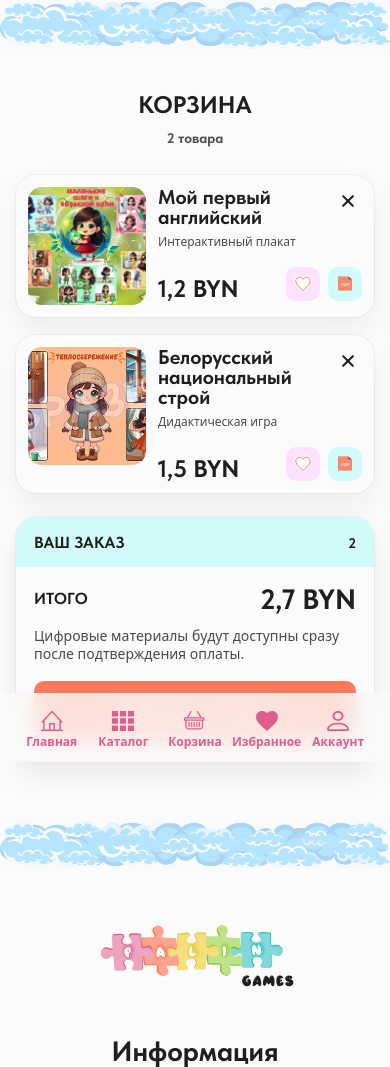
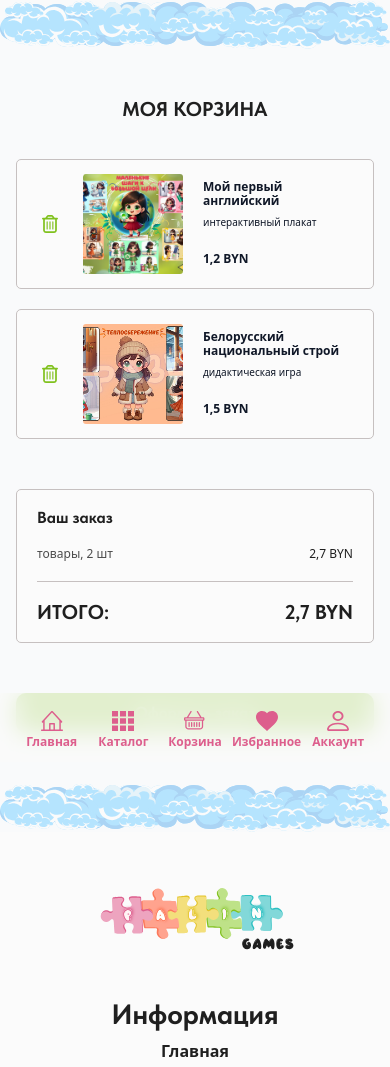
Before and after one commit to jendox/palingames, a Django app: page /cart/ in a window 390 px wide. Shown: the part 82-1149 px from the top of the page. Run offline with Django 5.2, Linux system fonts and the light colour scheme; style sheets or scripts are compiled from the project's sources; some web fonts are replaced.

Commit message:
Refine mobile cart layout and spacing

```diff
--- a/templates/pages/cart/cart_mobile.html
+++ b/templates/pages/cart/cart_mobile.html
@@ -1,39 +1,35 @@
 {% load static i18n %}
 
-<section class="relative overflow-hidden bg-[var(--color-white)] px-4 pb-[60px] pt-[44px]">
-  <div class="mx-auto max-w-[394px]">
-    <h1 class="text-center text-[24px] font-bold uppercase leading-[24px] text-[var(--color-black)]">
-      {% trans "Корзина" %}
+<section class="relative overflow-hidden px-4 pb-[50px] pt-[50px]">
+  <div class="mx-auto max-w-[420px]">
+    <h1 class="text-center text-[20px] font-bold uppercase leading-[20px] text-[var(--color-black)]">
+      {% trans "Моя корзина" %}
     </h1>
-    <p class="mt-[14px] text-center text-[14px] font-bold leading-[14px] text-[var(--color-black-80)]">
-      {% blocktrans count count=cart_items|length %}{{ count }} товар{% plural %}{{ count }} товара{% endblocktrans %}
-    </p>
 
-    <div class="mt-[30px] space-y-[18px]">
+    <div class="mt-[40px] space-y-[20px]">
       {% for item in cart_items %}
         {% include "pages/cart/mobile/_cart_item.html" %}
       {% endfor %}
     </div>
 
-    <div class="mt-[24px] overflow-hidden rounded-[20px] bg-[var(--color-white)] shadow-[0_14px_30px_rgba(0,0,0,0.08)] ring-1 ring-black/5">
-      <div class="bg-[var(--color-mint)] px-[18px] pb-[16px] pt-[18px]">
-        <div class="flex items-center justify-between gap-4">
-          <span class="text-[16px] font-bold uppercase leading-none text-[var(--color-black)]">{% trans "Ваш заказ" %}</span>
-          <span class="text-[14px] font-bold leading-none text-[var(--color-black)]">{{ cart_items|length }}</span>
+    <div class="mt-[50px] rounded-[5px] border border-[var(--color-grey)] bg-[var(--color-white)] p-[20px]">
+      <p class="text-[16px] font-bold leading-none text-[var(--color-black)]">
+        {% trans "Ваш заказ" %}
+      </p>
+      <div class="mt-[20px] flex items-end justify-between gap-[14px] text-[12px] leading-[130%] text-[var(--color-black-80)]">
+        <span>{% blocktrans count count=cart_items|length %}товары, {{ count }} шт{% plural %}товары, {{ count }} шт{% endblocktrans %}</span>
+        <span class="font-normal text-[var(--color-black)]">{{ cart_total }}</span>
+      </div>
+      <div class="mt-[20px] border-t border-[var(--color-grey)] pt-[20px]">
+        <div class="flex items-end justify-between gap-[14px]">
+          <span class="text-[20px] font-bold uppercase leading-[20px] text-[var(--color-black)]">{% trans "Итого:" %}</span>
+          <span class="text-[20px] font-bold uppercase leading-[20px] text-[var(--color-black)]">{{ cart_total }}</span>
         </div>
       </div>
-      <div class="px-[18px] pb-[20px] pt-[18px]">
-        <div class="flex items-center justify-between gap-4">
-          <span class="text-[16px] font-bold uppercase leading-none text-[var(--color-black)]">{% trans "Итого" %}</span>
-          <span class="text-[28px] font-bold leading-[28px] text-[var(--color-black)]">{{ cart_total }}</span>
-        </div>
-        <p class="mt-[14px] text-[14px] leading-[18px] text-[var(--color-black-80)]">
-          {% trans "Цифровые материалы будут доступны сразу после подтверждения оплаты." %}
-        </p>
-        <button type="button" class="btn-orange mt-[18px] w-full text-[18px]">
-          {% trans "Оформить заказ" %}
-        </button>
-      </div>
     </div>
+
+    <button type="button" class="mt-[50px] flex h-[40px] w-full items-center justify-center gap-[10px] rounded-[10px] bg-[var(--color-green)] px-[30px] py-[15px] text-[16px] font-bold leading-none text-[var(--color-white)] hover:bg-[var(--color-green-hover)]">
+      {% trans "Оформить заказ" %}
+    </button>
   </div>
 </section>
--- a/templates/pages/cart/mobile/_cart_item.html
+++ b/templates/pages/cart/mobile/_cart_item.html
@@ -1,42 +1,34 @@
 {% load static i18n %}
 
-<article class="rounded-[20px] bg-[var(--color-white)] p-[12px] shadow-[0_14px_30px_rgba(0,0,0,0.06)] ring-1 ring-black/5">
-  <div class="flex items-start gap-[12px]">
-    <div class="w-[118px] shrink-0 overflow-hidden rounded-[14px]">
+<article class="rounded-[5px] border border-[var(--color-grey)] bg-[var(--color-white)] px-[24px] py-[10px]">
+  <div class="grid grid-cols-[18px_24px_100px_20px_minmax(0,1fr)] items-center">
+    <button type="button" class="col-start-1 self-center inline-flex h-[18px] w-[18px] cursor-pointer items-center justify-center" aria-label="{% trans 'Удалить товар' %}">
+      <img
+        src="{% static 'images/icons/trash-green.svg' %}"
+        sizes="18px"
+        alt=""
+        aria-hidden="true"
+        class="h-full w-full object-contain"
+      >
+    </button>
+
+    <div class="col-start-3 w-[100px] shrink-0 overflow-hidden rounded-[3px]">
       <img
         src="{{ item.image_url }}"
         alt="{{ item.title }}"
-        class="h-[118px] w-full object-cover"
+        class="h-[100px] w-full object-cover"
         draggable="false"
       >
     </div>
 
-    <div class="min-w-0 flex-1">
-      <div class="flex items-start justify-between gap-3">
-        <div class="min-w-0">
-          <h2 class="text-[20px] font-bold leading-[20px] text-[var(--color-black)]">
-            {{ item.title }}
-          </h2>
-          <p class="mt-[8px] text-[12px] leading-[14px] text-[var(--color-black-80)]">
-            {{ item.kind }}
-          </p>
-        </div>
-        <button type="button" class="inline-flex h-[28px] w-[28px] shrink-0 cursor-pointer items-center justify-center" aria-label="{% trans 'Удалить товар' %}">
-          <img src="{% static 'images/icons/close-icon.svg' %}" alt="" class="h-[16px] w-[16px]" aria-hidden="true">
-        </button>
-      </div>
-
-      <div class="mt-[18px] flex items-end justify-between gap-3">
-        <div class="text-[24px] font-bold leading-[24px] text-[var(--color-black)]">{{ item.price }}</div>
-        <div class="flex items-center gap-[8px]">
-          <button type="button" class="inline-flex h-[34px] w-[34px] cursor-pointer items-center justify-center rounded-[10px] bg-[var(--color-lilac)]">
-            <img src="{% static 'images/icons/favorite-inactive.svg' %}" alt="" class="size-[18px]" aria-hidden="true">
-          </button>
-          <button type="button" class="inline-flex h-[34px] w-[34px] cursor-pointer items-center justify-center rounded-[10px] bg-[var(--color-mint)]">
-            <img src="{% static 'images/icons/pdf.svg' %}" alt="" class="h-[17px] w-[14px]" aria-hidden="true">
-          </button>
-        </div>
-      </div>
+    <div class="col-start-5 min-w-0 pt-[10px] pb-[10px]">
+      <h2 class="min-h-[28px] text-[12px] leading-[14px] font-semibold">
+        {{ item.title }}
+      </h2>
+      <p class="mt-[7px] text-[10px]">
+        {{ item.kind|lower }}
+      </p>
+      <div class="mt-[20px] text-[12px] font-black">{{ item.price }}</div>
     </div>
   </div>
 </article>
```
